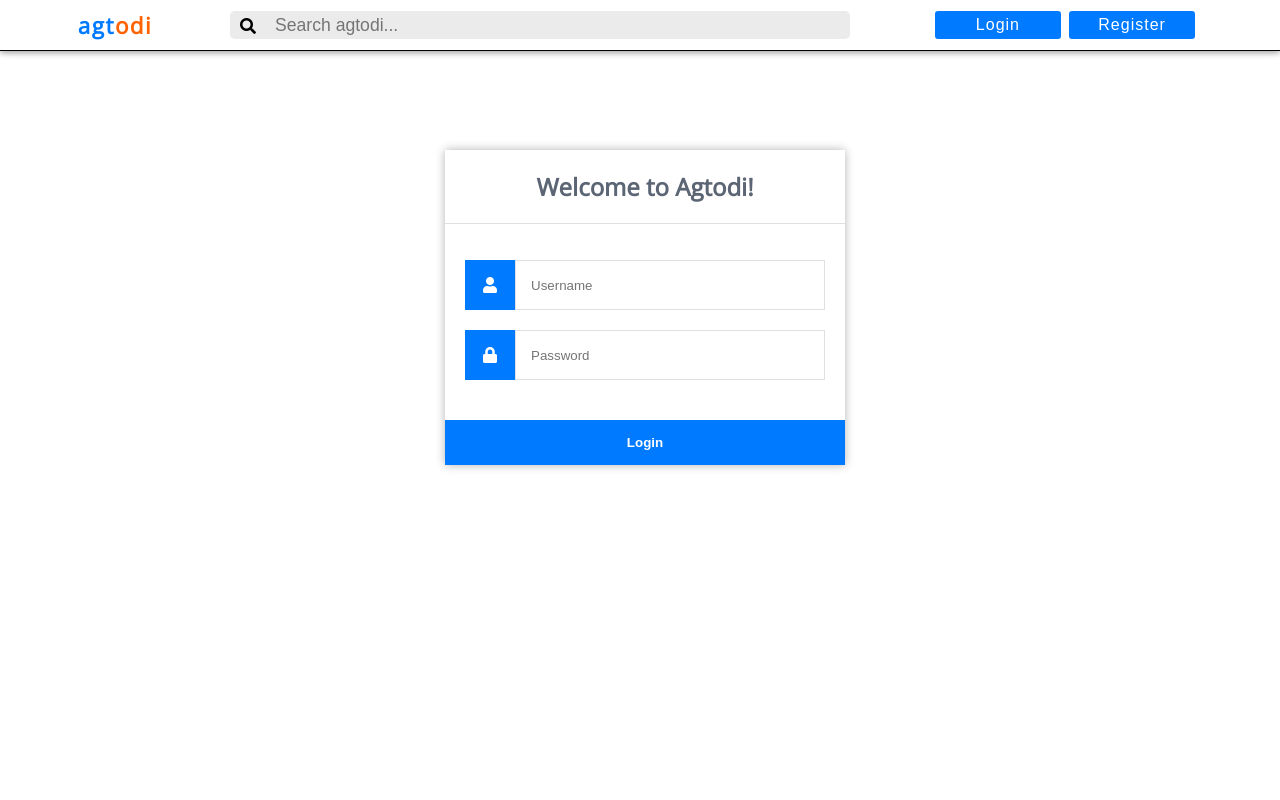
After one commit to of20thmaine/450-Final, a PHP site: page /Front-End/login.html in a window 1280 px wide. The commit adds this page. Run offline with PHP 8.4, Linux system fonts and the light colour scheme.

Commit message:
User Authentication Started

```diff
--- a/Front-End/css/app.css
+++ b/Front-End/css/app.css
@@ -38,9 +38,9 @@ ul li {
 	background-color: white;
 	width: 100%;
 	height: 50px;
-            grid-template-columns: auto 150px minmax(min-content, 800px) 350px auto;
+	grid-template-columns: auto 150px minmax(min-content, 700px) 350px auto;
 	grid-auto-rows: auto;
-            grid-gap: 1em;
+	grid-gap: 40px;
 	align-items: center;
 	text-align: center;
 	border-bottom: #000000 1px solid;
@@ -53,6 +53,7 @@ ul li {
 
 .topnav-search {
 	grid-column: 3;
+	position: relative;
 }
 
 .topnav-right {
@@ -78,13 +79,21 @@ ul li {
 }
 
 .topnav-search input[type=text] {
+	text-indent: 30px;
 	width: 100%;
-            padding: 4px 0 4px 15px;
+	padding: 4px 0 3px 15px;
 	border: none;
 	border-radius: 5px;
-            font-size: 1.2em;
+	font-size: 1.1em;
 	background-color: #ebebeb;
 	color: #444343;
+}
+
+.topnav-search .fa-search {
+	position: absolute;
+	top: 7px;
+	left: 10px;
+	font-size: 1.0em;
 }
 
 .topnav-right button {
@@ -94,7 +103,7 @@ ul li {
 	color: #ffffff;
 	padding: 5px 20px 5px 20px;
 	text-decoration: none;
-            font-size: 1.1em;
+	font-size: 1.0em;
 	letter-spacing: 1px;
 	width: 130px;
 }
@@ -110,30 +119,33 @@ ul li {
 */
 .content {
 	display: grid;
-      grid-template-columns:auto minmax(min-content, 1200px) auto;
+	grid-template-columns:1fr 10px minmax(min-content, 800px) min-content 1fr;
 	grid-auto-rows: auto;
 	grid-gap: 1em;
 	margin-top: 50px;
 }
 
 .sidemenu {
-      grid-column: 1;
+	grid-column: 2;
+	width:200px;
 }
 
 .argument {
-      grid-column: 2;
+	grid-column: 3;
 }
 
 .right-area {
-      grid-column: 3;
+	grid-column: 4;
 }
 
 /**
 * Argument Area Syling:
 */
 
-.argument-header {
-
+.argument-header h2 {
+	text-align: center;
+	color: #5b6574;
+	font-size: 24px;
 }
 
 .card-area {
@@ -291,8 +295,102 @@ ul li {
 	color: #ff6200;
 }
 
-      .ins {
+.rep {
 	color: #00AB84;
+}
+
+
+.sidemenu {
+	position: absolute;
+	float: right;
+}
+
+#topstories-header p {
+    margin-bottom: 5px;
+}
+#topstories {
+    display:inline-block;
+    width:92%;
+    background-color:#8c77ba;
+    text-align:left;
+}
+#topstories p {
+    margin:0;
+    padding:5px 10px 5px 10px;
+    font-size: 1.0em;
+}
+.topstory-headline {
+    border:transparent 1px solid;
+    border-bottom:#5F4B8B 1px solid;
+}
+.topstory-headline:hover {
+    background-color:#5F4B8B;
+    border:white 1px solid;
+}
+
+
+
+.right-area img {
+	margin: 100px 0 0 80px;
+	box-shadow: 0 2px 6px rgba(0,0,0,0.16), 0 2px 6px rgba(0,0,0,0.23);
+}
+
+
+
+
+
+/**
+* Login Styling:
+*/
+.login {
+	width: 400px;
+	background-color: #ffffff;
+	box-shadow: 0 0 9px 0 rgba(0, 0, 0, 0.3);
+	margin: 100px auto;
+}
+.login h1 {
+	text-align: center;
+	color: #5b6574;
+	font-size: 24px;
+	padding: 20px 0 20px 0;
+	border-bottom: 1px solid #dee0e4;
+}
+.login form {
+	display: flex;
+	flex-wrap: wrap;
+	justify-content: center;
+	padding-top: 20px;
+}
+.login form label {
+	display: flex;
+	justify-content: center;
+	align-items: center;
+	width: 50px;
+	height: 50px;
+	background-color: #007aff;
+	color: #ffffff;
+}
+.login form input[type="password"], .login form input[type="text"] {
+	width: 310px;
+	height: 50px;
+	border: 1px solid #dee0e4;
+	margin-bottom: 20px;
+	padding: 0 15px;
+}
+.login form input[type="submit"] {
+	width: 100%;
+	padding: 15px;
+	margin-top: 20px;
+	background-color: #007aff;
+	border: 0;
+	cursor: pointer;
+	font-weight: bold;
+	color: #ffffff;
+	transition: background-color 0.2s;
+}
+.login form input[type="submit"]:hover {
+	background-color: #2868c7;
+	transition: background-color 0.2s;
 }
 
 
--- /dev/null
+++ b/Front-End/login.html
@@ -0,0 +1,47 @@
+<html lang="en">
+<head>
+	<meta charset="utf-8">
+	<meta name="viewport" content="width=device-width, initial-scale=1">
+	<title>Agtodi - Login</title>
+	<link rel="stylesheet" href="https://fonts.googleapis.com/css?family=Open+Sans">
+	<link rel="stylesheet" href="https://use.fontawesome.com/releases/v5.7.1/css/all.css">
+	<link rel="stylesheet" href="./css/app.css">
+</head>
+<body>
+	<div class="topnav">
+		<div class="topnav-left">
+			<a href=""><p id="logo-l">agt</p><p id="logo-r">odi</p></a>
+		</div>
+		<div class="topnav-search">
+			<span class="fa fa-search"></span>
+			<input type="text" name="search" placeholder="Search agtodi...">
+		</div>
+		<div class="topnav-right">
+			<button>Login</button>
+			<button>Register</button>
+		</div>
+	</div>
+
+	<div class="content">
+		<div class="argument">
+			<div class="login">
+				<h1>Welcome to Agtodi!</h1>
+				<form action="authenticate.php" method="post">
+					<label for="username">
+						<i class="fas fa-user"></i>
+					</label>
+					<input type="text" name="username" placeholder="Username" id="username" required>
+					<br>
+					<label for="password">
+						<i class="fas fa-lock"></i>
+					</label>
+					<input type="password" name="password" placeholder="Password" id="password" required>
+					<input type="submit" value="Login">
+				</form>
+			</div>
+		</div>
+
+	</div>
+	<script type="text/javascript" src="./js/app.js"></script>
+</body>
+</html>
--- a/htdocs/includes/footer.php
+++ b/htdocs/includes/footer.php
@@ -1,3 +1,3 @@
-<?php
-      echo '<p>Footer!</p>';
-?>
+</div>
+</body>
+</html>
```
Also changed, not shown: other parts of Front-End/css/app.css (+11 -21 lines), Database/createTables.sql (+6 -5 lines), Front-End/index.html (+37 -18 lines), config.php (added, +11 -0 lines), htdocs/includes/header.php (+24 -3 lines), htdocs/index.php (+5 -4 lines), htdocs/login.php (added, +59 -0 lines), Front-End/img/banner-1.png (added). Lines whose indentation alone changed are shown as unchanged.
